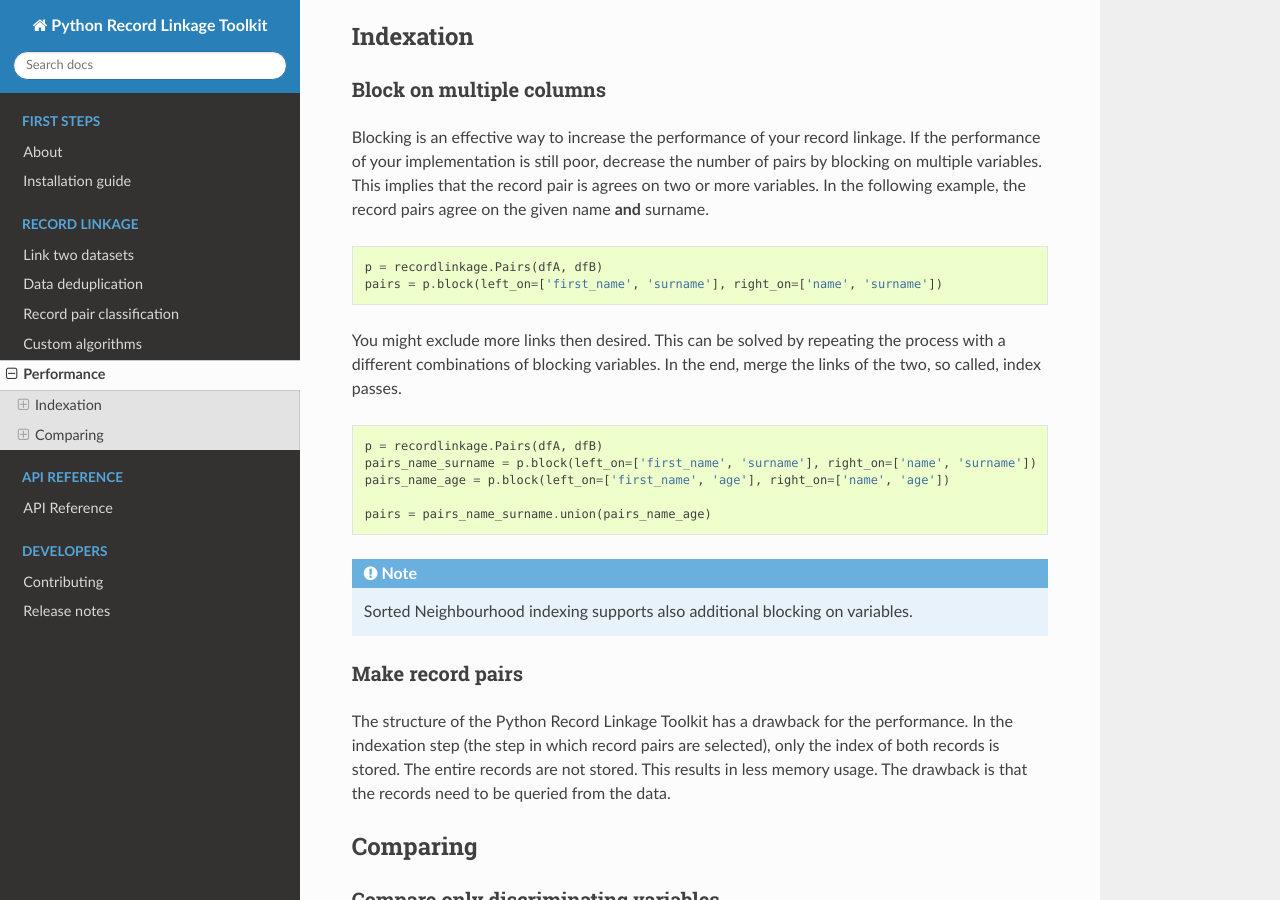
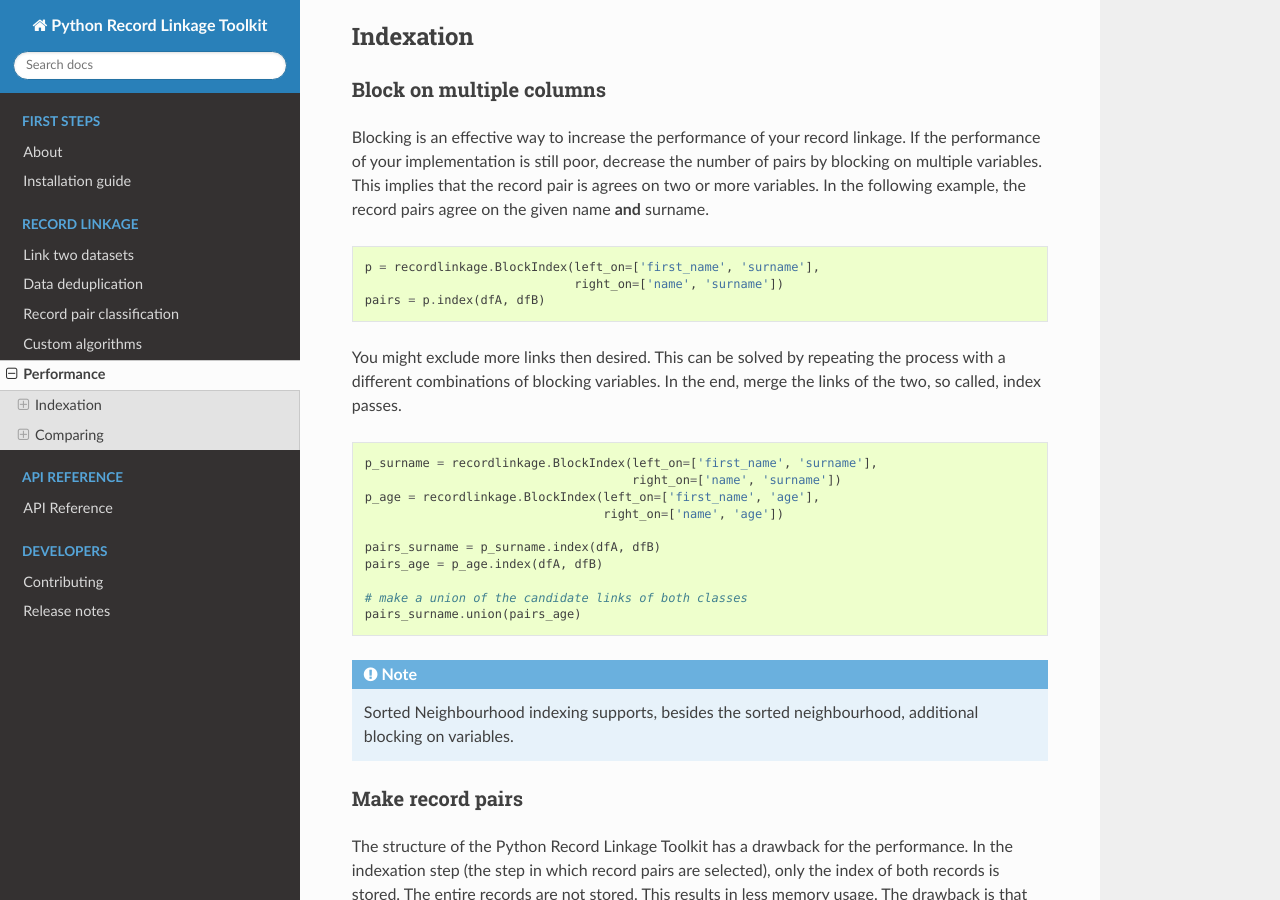
Before and after one commit to J535D165/recordlinkage, a Sphinx documentation site: the page built from docs/performance.rst, in a window 1280 px wide and 900 px high, scrolled down 476 px. Built offline with Sphinx 7.4.7 and the Read the Docs theme 2.0.0, drawn with Linux system fonts in a browser that asks for light colours; some of the changed text lies outside the part shown.

Commit message:
Update indexing documentation

```diff
--- a/README.rst
+++ b/README.rst
@@ -47,7 +47,7 @@ are returned.
 
 .. code:: python
 
-    block_class = recordlinkage.Blocking(on='surname')
+    block_class = recordlinkage.BlockIndex('surname')
     candidate_links = block_class.index(df_a, df_b)
 
 For each candidate link, compare the records with one of the
--- a/docs/about.rst
+++ b/docs/about.rst
@@ -98,8 +98,8 @@ surname are included.
 
 .. code:: python
 
-    index = recordlinkage.Index(df_a, df_b)
-    candidate_links = index.block('surname')
+    block_class = recordlinkage.BlockIndex('surname')
+    candidate_links = block_class.index(df_a, df_b)
 
 Each ``candidate_link`` needs to be compared on the comparable attributes.
 This can be done easily with the Compare class and the available comparison
--- a/docs/performance.rst
+++ b/docs/performance.rst
@@ -33,8 +33,9 @@ record pairs agree on the given name **and** surname.
 
 .. code:: python
 
-    p = recordlinkage.Pairs(dfA, dfB)
-    pairs = p.block(left_on=['first_name', 'surname'], right_on=['name', 'surname'])
+    p = recordlinkage.BlockIndex(left_on=['first_name', 'surname'],
+                                 right_on=['name', 'surname'])
+    pairs = p.index(dfA, dfB)
 
 You might exclude more links then desired. This can be solved by
 repeating the process with a different combinations of blocking
@@ -43,14 +44,19 @@ passes.
 
 .. code:: python
 
-    p = recordlinkage.Pairs(dfA, dfB)
-    pairs_name_surname = p.block(left_on=['first_name', 'surname'], right_on=['name', 'surname'])
-    pairs_name_age = p.block(left_on=['first_name', 'age'], right_on=['name', 'age'])
+    p_surname = recordlinkage.BlockIndex(left_on=['first_name', 'surname'],
+                                         right_on=['name', 'surname'])
+    p_age = recordlinkage.BlockIndex(left_on=['first_name', 'age'],
+                                     right_on=['name', 'age'])
 
-    pairs = pairs_name_surname.union(pairs_name_age)
+    pairs_surname = p_surname.index(dfA, dfB)
+    pairs_age = p_age.index(dfA, dfB)
 
-.. note:: Sorted Neighbourhood indexing supports also additional blocking
-        on variables.
+    # make a union of the candidate links of both classes
+    pairs_surname.union(pairs_age)
+
+.. note:: Sorted Neighbourhood indexing supports, besides the sorted
+        neighbourhood, additional blocking on variables.
 
 Make record pairs
 ~~~~~~~~~~~~~~~~~
@@ -112,14 +118,14 @@ blocks. Consider full indexing:
 
 .. code:: python
 
-    pcl_blocks = rl.Pairs(dfA, dfB, chunks=500)
+    import recordlinkage
+    import numpy
 
-    for index_block in pcl_blocks.full():
+    cl = recordlinkage.FullIndex()
 
-        # Index returned
-        print(type(index_block))
+    for dfB_subset in numpy.split(dfB):
 
-        # Length of index block
-        print(len(index_block))
+        # a subset of record pairs
+        pairs_subset = cl.index(dfA, dfB_subset)
 
-        # Your analysis here
+        # Your analysis on pairs_subset here
```
Also changed, not shown: docs/ref-index.rst (+24 -4 lines), docs/notebooks/custom_algorithms.ipynb, docs/notebooks/data_deduplication.ipynb, docs/notebooks/link_two_dataframes.ipynb, 2 other files.
